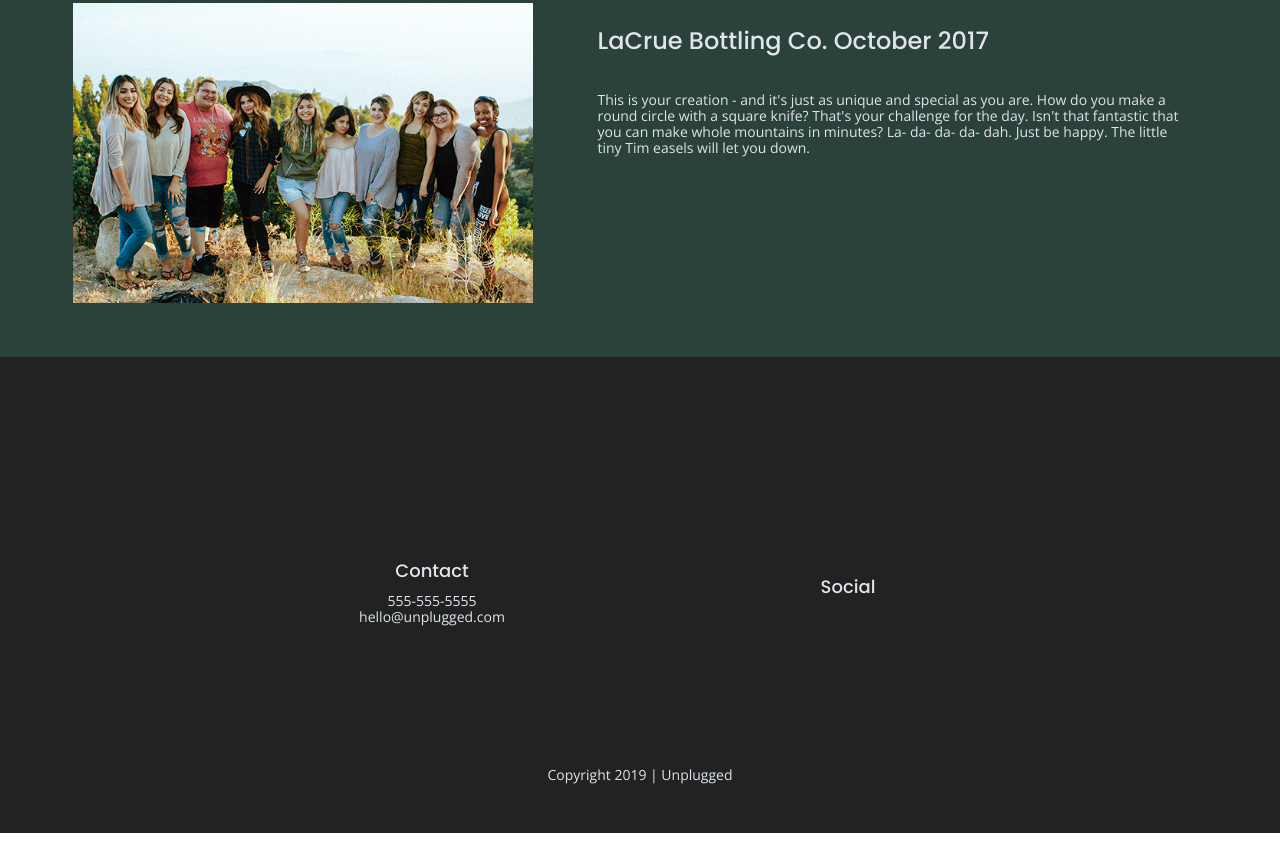
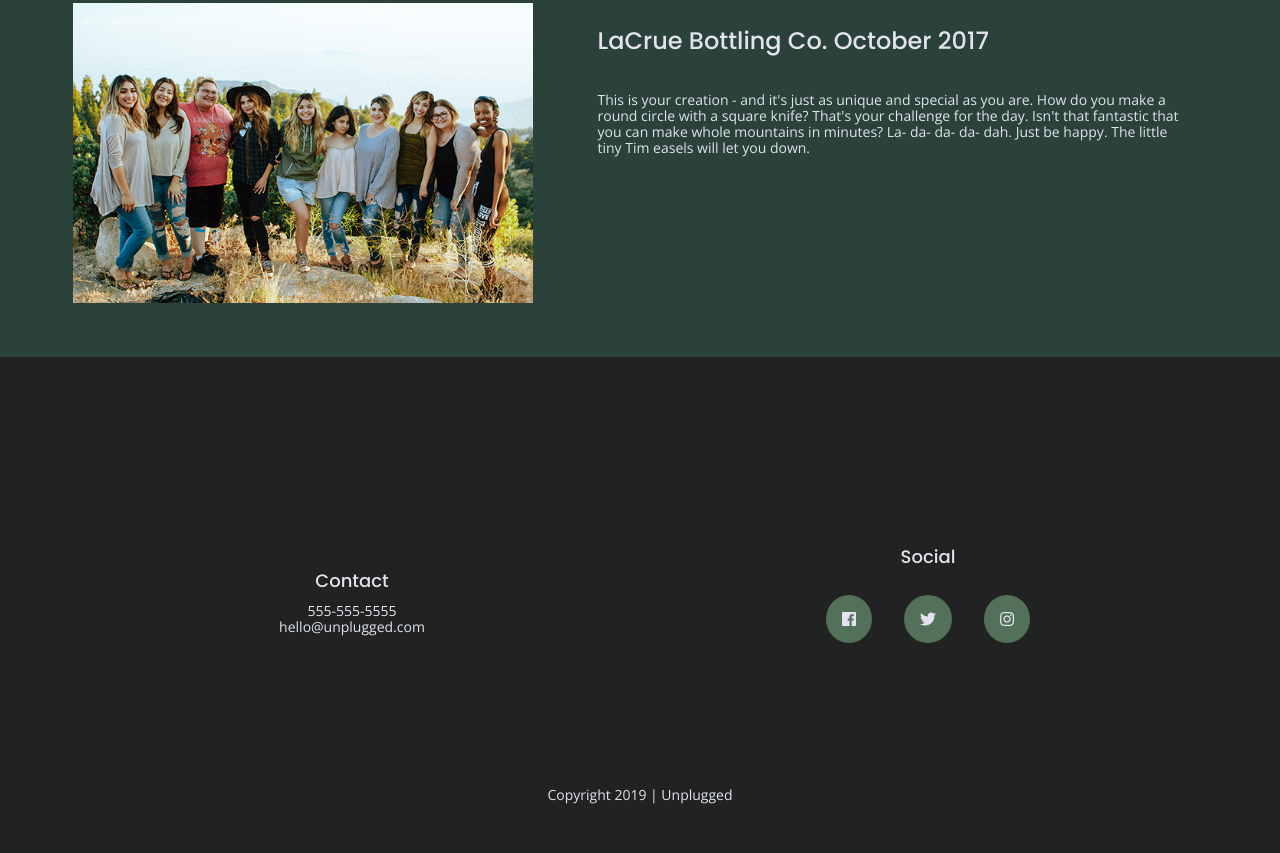
Before and after one commit to michele-d/206-unplugged, a website built with Parcel: page index.html in a window 1280 px wide. Shown: the part 1879-2732 px from the top of the page. Built offline with nearby package versions, Linux system fonts and the light colour scheme.

Commit message:
Added and styled footer icons

```diff
--- a/css/main.css
+++ b/css/main.css
@@ -192,8 +192,11 @@ address p {
     flex-flow: row wrap;
  }
 
- header .header-divider{
-	 width: 90%;
+ .header-divider {
+  background: #3a3a3a;
+  height: 1px;
+  width: 100%;
+  margin: 10px 0 20px 0;
  }
 
  header nav {
@@ -393,14 +396,37 @@ footer .contact-section {
 	flex-flow: row wrap;
 }
 
-footer .contact-item{
+footer .contact-item {
 	width: 100%;
 	text-align: center;
+}
+
+.social-icons {
+	display: flex;
+	justify-content: center;
+	align-items: center;
+	flex-flow: row;
+}
+footer .fontawesome-icon {
+	display:flex;
+	font-size: 1em;
+	border-radius: 50%;
+	background-color: #527158;
+	padding: 1em;
+	margin: 1em;
+}
+
+footer .contact-item h4 {
+	margin: 30px 0 10px 0;
 }
 
 footer p {
 	margin: 0;
 	color: #e2e3ed;
+}
+
+.copyright {
+	padding-top: 20px;
 }
 
 /***** Form Styles *****/
@@ -652,7 +678,6 @@ input[type=button] {
 	}
 
 	footer .footer-content {
-		max-width: 65%;
 		display:flex;
 		flex-flow:column;
 
--- a/index.html
+++ b/index.html
@@ -134,9 +134,16 @@
 				<div class="contact-item">
 					<h4>Social</h4>
 					<div class="social-icons">
-						<p><a href="https://www.facebook.com/yoursite" target="_blank"></a></p>
-						<p><a href="https://www.twitter.com/yoursite" target="_blank"></a></p>
-						<p><a href="https://www.instagram.com/yoursite" target="_blank"></a></a></p>
+						<p class="fontawesome-icon"><a href="https://www.facebook.com/yoursite" target="_blank">
+							<i class="fab fa-facebook"></i></a>
+						</p>
+
+						<p class="fontawesome-icon"><a href="https://www.twitter.com/yoursite" target="_blank">
+							<i class="fab fa-twitter"></i></a>
+						</p>
+						<p class="fontawesome-icon"><a href="https://www.instagram.com/yoursite" target="_blank">
+							<i class="fab fa-instagram"></i></a>
+						</p>
 					</div>
 				</div>
 
```
Also changed, not shown: about/index.html (+10 -3 lines), faq/index.html (+10 -3 lines).
